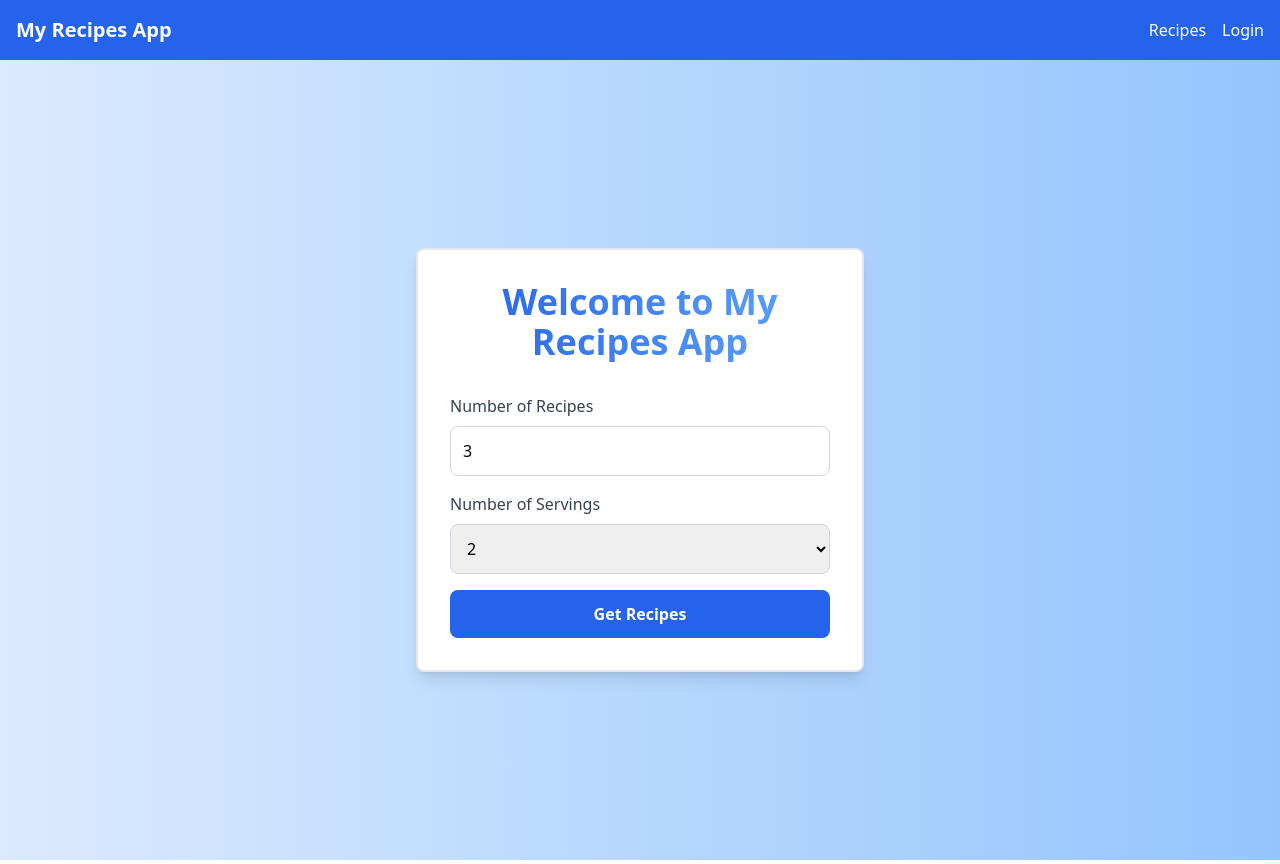
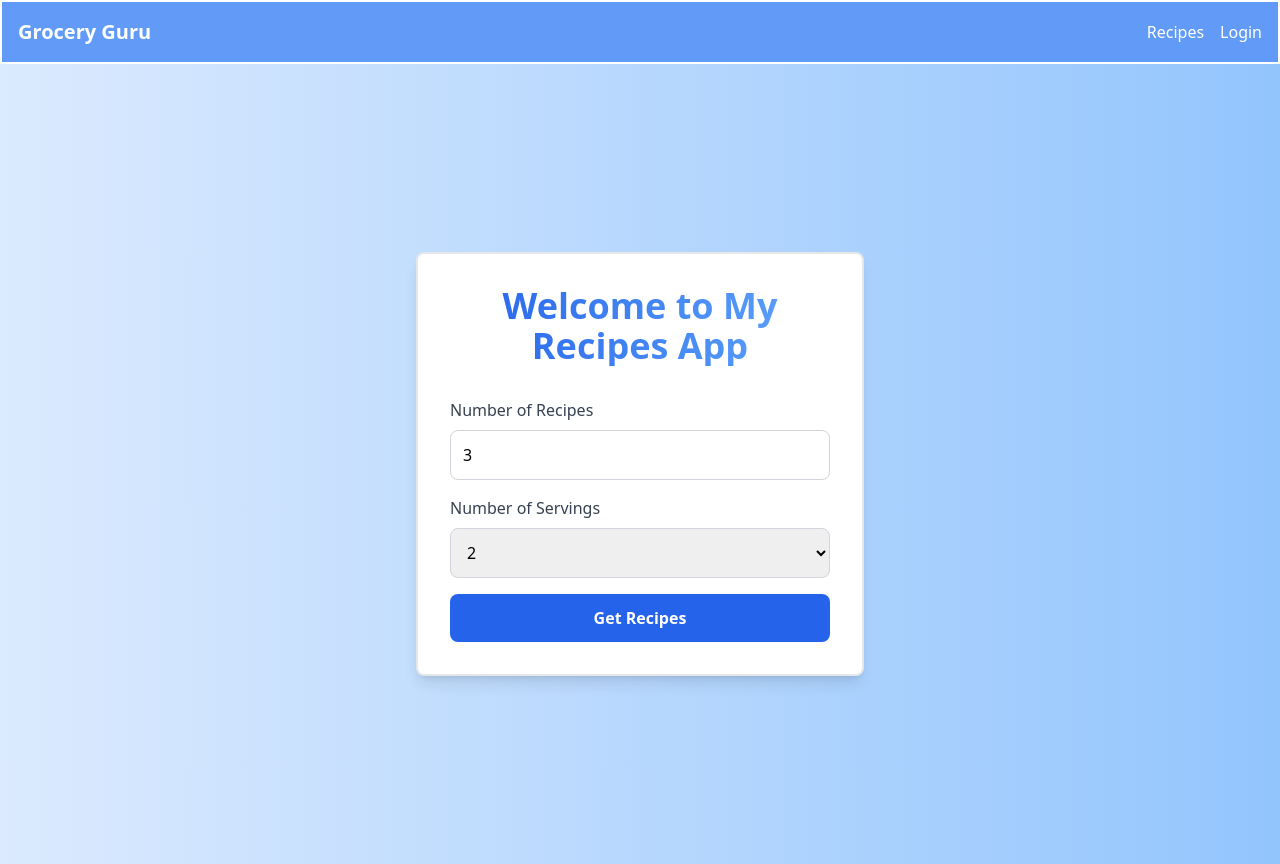
Before and after one commit to jgoldson/groceryguru, a Next.js app: page / in a window 1280 px wide. Built offline with nearby package versions, Linux system fonts and the light colour scheme; no server answers.

Commit message:
edits on navbar

```diff
--- a/src/components/Navbar.js
+++ b/src/components/Navbar.js
@@ -29,10 +29,10 @@
   };
 
   return (
-    <nav className="bg-blue-600 p-4">
+    <nav className="bg-blue-500 bg-opacity-80 border-2 border-white p-4">
       <div className="container mx-auto flex justify-between items-center">
         <Link href="/" legacyBehavior>
-          <a className="text-white font-bold text-xl">My Recipes App</a>
+          <a className="text-white font-bold text-xl">Grocery Guru</a>
         </Link>
         <div className="hidden md:flex space-x-4">
           <Link href="/recipes" legacyBehavior>
```
